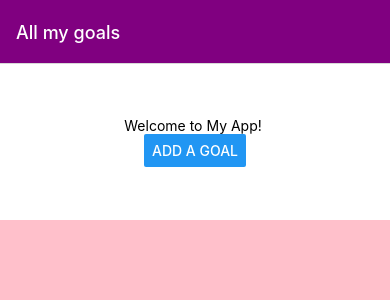
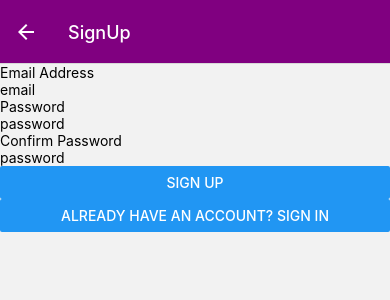
Before and after one commit to MaisieGao/5520, a React Native app: screen /SignUp in a window 390 px wide. Shown: the top 300 px of the page. Built offline with nearby package versions, Linux system fonts and the light colour scheme; no server answers; the database is empty.

Commit message:
add firebase anthentication

```diff
--- a/App.js
+++ b/App.js
@@ -1,8 +1,14 @@
 import Home from './components/Home';
 import GoalDetail from './components/GoalDetail';
+import SignIn from './components/SignIn';
+import SignUp from './components/SignUp';
+import Profile from './components/Profile';
 import { Button } from 'react-native';
 import { NavigationContainer } from '@react-navigation/native';
 import { createNativeStackNavigator } from '@react-navigation/native-stack';
+import { useState,useEffect } from 'react';
+import { onAuthStateChanged, signOut } from 'firebase/auth';
+import { auth } from './firebase/firebase-setup';
 // if you want to use this function, you have to export it
 const rightButton = () =>{
   return <Button onPress={()=>{return(console.log('success'))}} title='+'></Button>
@@ -10,17 +16,66 @@ const rightButton = () =>{
 const Stack = createNativeStackNavigator();
 
 export default function App() {
-  return(
-    <NavigationContainer>
-      {/* pass object pass javascript--two level of {} */}
-      <Stack.Navigator screenOptions={{headerStyle: {
+  const [isAuthenticated,setIsAuthentiacated] = useState(false)
+
+  useEffect(()=>{
+    onAuthStateChanged(auth,(user) =>{
+      if(user){
+        setIsAuthentiacated(true)
+      }else{
+        setIsAuthentiacated(false)
+      }
+    })
+  })
+
+  const AuthStack = () => {return(
+    <Stack.Navigator
+      initialRouteName='SignIn'
+      screenOptions={{headerStyle: {
           backgroundColor: 'purple',
         },
         headerTintColor: '#fff',}}>
+<Stack.Screen name="SignIn" component={SignIn} />
+<Stack.Screen name="SignUp" component={SignUp} />
+
+
+      </Stack.Navigator>
+  )}
+
+const AppStack = () => {return(
+  <Stack.Navigator
+    initialRouteName='Home'
+    screenOptions={{headerStyle: {
+        backgroundColor: 'purple',
+      },
+      headerTintColor: '#fff',}}>
+
  <Stack.Screen name="Home" component={Home}
-        options={{ title: 'All my goals'
-
-      }}
+        options={({navigation})=>{
+          return {
+          title: 'All my goals' ,
+            headerRight: () => {
+              return(
+                <Button
+                title='profile'
+                onPress={()=>navigation.navigate('Profile')}
+                />
+              )
+            }
+      }}}
+        />
+<Stack.Screen name="Profile" component={Profile}
+options={({navigation})=>{
+  return {
+    headerRight: () => {
+      return(
+        <Button
+        title='LogOut'
+        onPress={()=>signOut(auth)}
+        />
+      )
+    }
+}}}
 />
 <Stack.Screen name="GoalDetails" component={GoalDetail}
 options={({ route,navigation }) => {
@@ -28,7 +83,16 @@ export default function App() {
     title: route.params.goalObject.text,
     headerRight: rightButton
   }}}/>
+
+
     </Stack.Navigator>
+)}
+
+  return(
+    <NavigationContainer>
+      {/* pass object pass javascript--two level of {} */}
+
+      {isAuthenticated?AppStack():AuthStack()}
     </NavigationContainer>
 
   )
--- a/app.json
+++ b/app.json
@@ -3,7 +3,7 @@
     "name": "myapp",
     "slug": "myapp",
     "version": "1.0.0",
-    "orientation": "portrait",
+    "orientation": "default",
     "icon": "./assets/icon.png",
     "userInterfaceStyle": "light",
     "splash": {
--- a/components/Header.js
+++ b/components/Header.js
@@ -1,11 +1,29 @@
-import { View, Text } from 'react-native'
+import { View, Text,Dimensions,StyleSheet,useWindowDimensions,Platform } from 'react-native'
 import React from 'react'
 
+//these two values are not updated when the device is rotated
+const windowWidth = Dimensions.get('window').width;
+const windowHeight = Dimensions.get('window').height;
 export default function Header({appName}) {
-
+  //these two values  updated as the orientation changes
+  const {width,height} = useWindowDimensions();
+//if landscape: 0 padding
+const paddingVerticalDynamic = height < 415 ? 0 : 10;
   return (
     <View>
-      <Text>Welcome to {appName}! </Text>
+      {/* to have two styles */}
+      <Text style={[styles.headertext,{paddingVertical:paddingVerticalDynamic}]}>Welcome to {appName}! </Text>
     </View>
   )
 }
+// my width is 350 but it is 90% of the parent width if screen width is > 350
+// width:350,
+// maxWidth:'90%'
+const styles = StyleSheet.create({
+  headertext:{
+    fontsize: windowWidth< 380? 18: 22,
+    paddingHorizontal: windowWidth < 380 ? 10: 20,
+    borderWidth: Platform.OS === 'android'?4:0,
+    borderWidth:Platform.select({ios:0, android:4})
+  }
+})
--- a/components/Home.js
+++ b/components/Home.js
@@ -5,14 +5,15 @@ import Header from './Header';
 import Input from './Input';
 import GoalItem from './GoalItem';
 import { deleteFromDB, writeToDatabase } from '../firebase/firestore';
-import { collection, onSnapshot } from 'firebase/firestore';
+import { collection, onSnapshot,query,where } from 'firebase/firestore';
 import {firestore} from '../firebase/firebase-setup.js';
-
+import { auth } from '../firebase/firebase-setup'
 
 export default function Home({navigation}) {
   const [goals,setGoals]=useState([]);
   useEffect(()=>{
-    onSnapshot(collection(firestore, "Goals"), (querySnapshot) => {
+    const unsubscribe = onSnapshot(query(collection(firestore, "Goals"), where("user", "==", auth.currentUser.uid)),
+    (querySnapshot) => {
 if(querySnapshot.empty){
   setGoals([]);
   return;
@@ -23,8 +24,14 @@ setGoals(
     data={...data,key:snapDoc.id};
     return data;
   })
-)
-      })
+)},
+    (err) =>{
+      console.log(err)
+    }
+      );
+      return () => {
+        unsubscribe();
+      }
   },[])
   //goals=[{text:'learn',key:'random_number'}]
   const [modalVisible, setModalVisible]=useState(false);
--- /dev/null
+++ b/components/Profile.js
@@ -0,0 +1,11 @@
+import { View, Text } from 'react-native'
+import React from 'react'
+import { auth } from '../firebase/firebase-setup'
+export default function Profile() {
+  return (
+    <View>
+      <Text>{auth.currentUser.email}</Text>
+      <Text>{auth.currentUser.uid}</Text>
+    </View>
+  )
+}
--- /dev/null
+++ b/components/SignIn.js
@@ -0,0 +1,49 @@
+import { View, Text,TextInput,Button,StyleSheet } from 'react-native'
+import React, { useState } from 'react'
+import { NavigationContainer } from '@react-navigation/native'
+import { signInWithEmailAndPassword } from 'firebase/auth'
+import { auth } from '../firebase/firebase-setup';
+export default function SignIn({navigation}) {
+    const [email, setEmail] = useState('')
+    const [password, setPassword] = useState('')
+    const handleSignIn = async() => {
+        if (password.length < 6){
+            Alert.alert('Password is too short')
+            return;
+        }
+        try{
+        const userCred = await signInWithEmailAndPassword(auth,email,password)
+            console.log(userCred)
+        } catch(err){
+            console.log(err)
+        }
+    }
+  return (
+    <View>
+      <Text>Email Address</Text>
+      <TextInput
+      placeholder='email'
+      style={styles.input}
+      onChangeText={(newText)=>{setEmail(newText)}}
+      value={email}
+      keyboardType="email-address"
+      />
+      <Text>Password</Text>
+      <TextInput
+      placeholder='password'
+      style={styles.input}
+      onChangeText={(newText)=>{setPassword(newText)}}
+      value={password}
+      secureTextEntry={true}
+      />
+      <View>
+          <Button title='log In' onPress={handleSignIn}/>
+      </View>
+      <View>
+          {/* we don't want to go back to the other page, so we use replace */}
+          <Button title='New User? Create Account' onPress={()=>navigation.replace('SignUp')}/>
+      </View>
+    </View>
+  )
+}
+const styles = StyleSheet.create({})
--- /dev/null
+++ b/components/SignUp.js
@@ -0,0 +1,61 @@
+import { View, Text,TextInput,Button,StyleSheet, Alert } from 'react-native'
+import React, { useState } from 'react'
+import { NavigationContainer } from '@react-navigation/native'
+import { auth } from '../firebase/firebase-setup';
+import { createUserWithEmailAndPassword } from "firebase/auth";
+export default function SignIn({navigation}) {
+    const [email, setEmail] = useState('')
+    const [password, setPassword] = useState('')
+    const [Confirmpassword, setConfirmpassword] = useState('')
+    const handleSignUp = async() => {
+        if (password.length < 6){
+            Alert.alert('Password is too short')
+            return;
+        }
+        if (password != Confirmpassword){
+            Alert.alert('Password does not match');
+            return;
+        }
+        try{
+        const userCred = await createUserWithEmailAndPassword(auth,email,password)
+            console.log(userCred)
+        } catch(err){
+            console.log(err)
+        }
+    }
+  return (
+    <View>
+      <Text>Email Address</Text>
+      <TextInput
+      placeholder='email'
+      style={styles.input}
+      onChangeText={(newText)=>{setEmail(newText)}}
+      value={email}
+      keyboardType="email-address"
+      />
+      <Text>Password</Text>
+      <TextInput
+      placeholder='password'
+      style={styles.input}
+      onChangeText={(newText)=>{setPassword(newText)}}
+      value={password}
+      secureTextEntry={true}
+      />
+      <Text>Confirm Password</Text>
+      <TextInput
+      placeholder='password'
+      style={styles.input}
+      onChangeText={(newText)=>{setConfirmpassword(newText)}}
+      value={Confirmpassword}
+      secureTextEntry={true}
+      />
+      <View>
+          <Button title='Sign up' onPress={handleSignUp} />
+      </View>
+      <View>
+          <Button title='Already have an Account? Sign in' onPress={()=>navigation.replace('SignIn')}/>
+      </View>
+    </View>
+  )
+}
+const styles = StyleSheet.create({})
--- a/firebase/firebase-setup.js
+++ b/firebase/firebase-setup.js
@@ -2,7 +2,8 @@
 
 import { initializeApp } from "firebase/app";
 import {  getFirestore } from "firebase/firestore";
-
+import AsyncStorage from '@react-native-async-storage/async-storage';
+import { initializeAuth , getReactNativePersistence} from 'firebase/auth'
 
 const firebaseConfig = {
     apiKey: "AIzaSyDM4duh7k7tJ3gXvSn-jR2B3wFqAKXVQUA",
@@ -18,8 +19,10 @@ const firebaseConfig = {
 // Initialize Firebase
 
 const app = initializeApp(firebaseConfig);
-console.log(app)
 export const firestore = getFirestore(app);
+export const auth = initializeAuth(app, {
+    persistence: getReactNativePersistence(AsyncStorage)
+    });
 
 //collection->document->data
 //collections can't be nested
--- a/firebase/firestore.js
+++ b/firebase/firestore.js
@@ -1,9 +1,13 @@
 import { collection, addDoc, deleteDoc, doc } from "firebase/firestore";
-import{firestore} from './firebase-setup'
+import GoalDetail from "../components/GoalDetail";
+import{auth, firestore} from './firebase-setup'
 
 export const writeToDatabase = async(data) =>{
     try{
-        await addDoc(collection(firestore,'Goals'),data)
+        const docRef = await addDoc(collection(firestore,'Goals'),{
+            ...data,
+            user: auth.currentUser.uid
+        })
     }catch(err){
         console.log(err)
     }
--- a/package.json
+++ b/package.json
@@ -20,7 +20,8 @@
     "react-native-debugger": "^1.1.0",
     "react-native-dotenv": "^3.3.1",
     "react-native-safe-area-context": "4.3.1",
-    "react-native-screens": "~3.15.0"
+    "react-native-screens": "~3.15.0",
+    "@react-native-async-storage/async-storage": "~1.17.3"
   },
   "devDependencies": {
     "@babel/core": "^7.12.9"
```
Also changed, not shown: 1 other file (tests, documents, lock files or other folders). Lines whose indentation alone changed are shown as unchanged.
